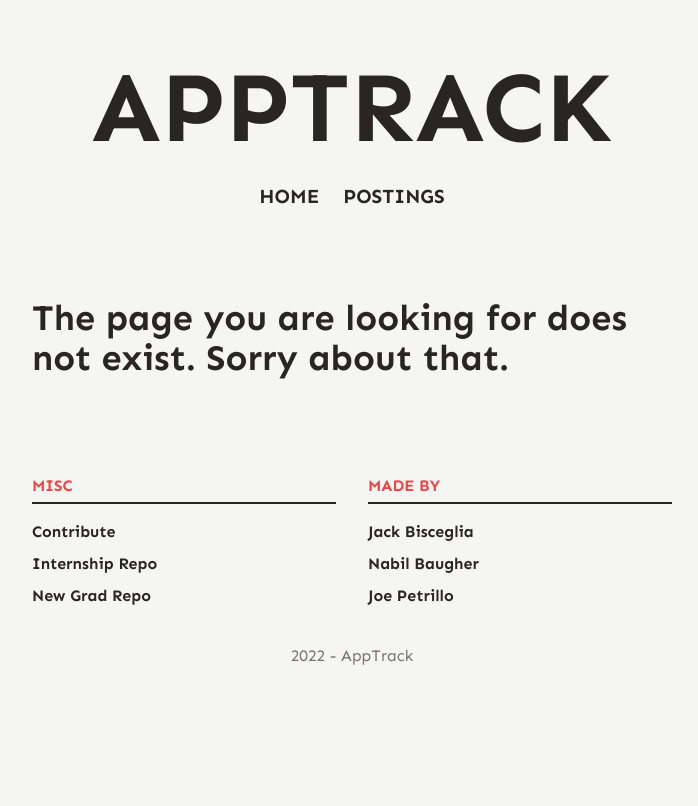
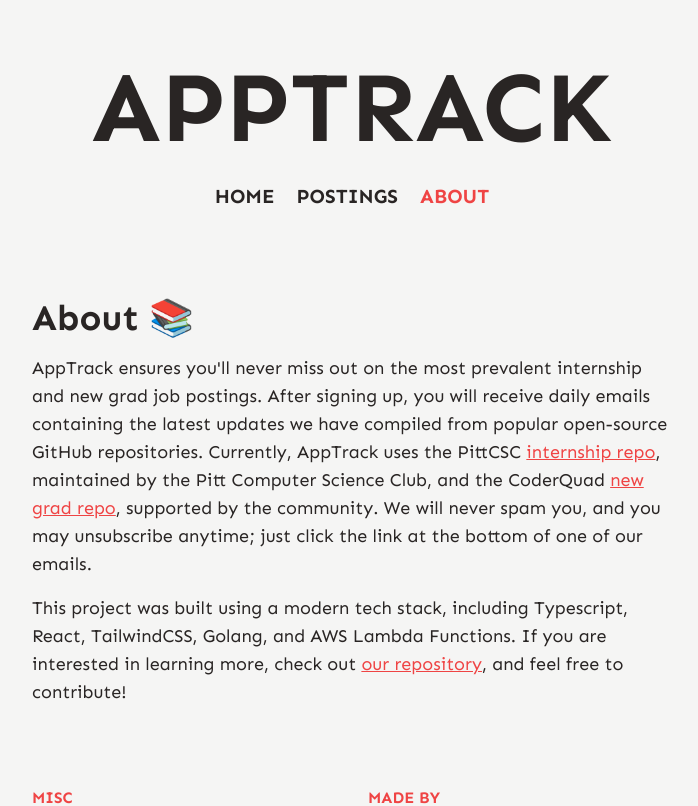
Before and after one commit to jackbisceglia/apptrack, a React (Vite) app in the folder tokyo/: page /about in a window 1280 px wide. Shown: the top 806 px of the page, without its empty margins (288-986 px from the left). Built offline with nearby package versions, Linux system fonts and the light colour scheme.

Commit message:
add favicon and about page

```diff
--- a/tokyo/index.html
+++ b/tokyo/index.html
@@ -9,6 +9,7 @@
       href="https://fonts.googleapis.com/css2?family=Sen:wght@400;700;800&display=swap"
       rel="stylesheet"
     />
+    <link rel="icon" href="favicon.ico" type="image/x-icon" />
     <script type="module" src="/src/main.tsx" defer></script>
     <title>AppTrack</title>
   </head>
--- a/tokyo/package.json
+++ b/tokyo/package.json
@@ -3,7 +3,7 @@
   "private": true,
   "version": "0.0.0",
   "scripts": {
-    "dev": "vite",
+    "dev": "vite --host",
     "build": "tsc && vite build",
     "preview": "vite preview"
   },
--- a/tokyo/src/App.tsx
+++ b/tokyo/src/App.tsx
@@ -5,6 +5,7 @@
 import Message from "./components/Message";
 import Home from "./routes/Home";
 import Unsubscribe from "./routes/Unsubscribe";
+import About from "./routes/About";
 
 import { postingsMsg, unsubscribeMsg, notFoundMsg } from "./utils/constants";
 
@@ -18,6 +19,7 @@
         <Route path="/postings" element={<Message message={postingsMsg} />} />
         <Route path="/unsubscribe" element={<Message message={unsubscribeMsg} />} />
         <Route path="/unsubscribe/:userId" element={<Unsubscribe />} />
+        <Route path="/about" element={<About/>}/>
         <Route path="*" element={<Message message={notFoundMsg} />} />
       </Routes>
       <Footer />
--- a/tokyo/src/components/Navbar.tsx
+++ b/tokyo/src/components/Navbar.tsx
@@ -8,7 +8,7 @@
     <header className="px-4 pt-8 pb-20">
       <div className="font-bold">
         <h1 className="text-center text-header">APPTRACK</h1>
-        <nav className="mx-auto flex h-[36px] max-w-screen-sm items-start justify-center gap-2 text-xl">
+        <nav className="mx-auto flex h-[36px] max-w-screen-sm items-start justify-center gap-1.5 text-xl">
           <NavLink
             to="/"
             className={({ isActive }) =>
@@ -25,6 +25,14 @@
           >
             POSTINGS
           </NavLink>
+          <NavLink
+            to="/about"
+            className={({ isActive }) =>
+              isActive ? `${sharedStyles} text-red-500` : `${sharedStyles}`
+            }
+          >
+            ABOUT
+          </NavLink>
         </nav>
       </div>
     </header>
--- /dev/null
+++ b/tokyo/src/routes/About.tsx
@@ -0,0 +1,47 @@
+export default function About() {
+  return (
+    <div className="px-4">
+      <div className="mx-auto max-w-screen-sm">
+        <h2 className="mb-4 text-4xl font-bold">About 📚</h2>
+        <p className="mb-4 text-lg">
+          AppTrack ensures you'll never miss out on the most prevalent
+          internship and new grad job postings. After signing up, you will
+          receive daily emails containing the latest updates we have compiled
+          from popular open-source GitHub repositories. Currently, AppTrack uses
+          the PittCSC{" "}
+          <a
+            className="text-red-500 underline"
+            href="https://github.com/pittcsc/Summer2023-Internships"
+            target="_blank"
+          >
+            internship repo
+          </a>
+          , maintained by the Pitt Computer Science Club, and the CoderQuad{" "}
+          <a
+            className="text-red-500 underline"
+            href="https://github.com/coderQuad/New-Grad-Positions-2023"
+            target="_blank"
+          >
+            new grad repo
+          </a>
+          , supported by the community. We will never spam you, and you may
+          unsubscribe anytime; just click the link at the bottom of one of our
+          emails.
+        </p>
+        <p className="text-lg">
+          This project was built using a modern tech stack, including
+          Typescript, React, TailwindCSS, Golang, and AWS Lambda Functions. If
+          you are interested in learning more, check out{" "}
+          <a
+            className="text-red-500 underline"
+            href="https://github.com/jackbisceglia/internship-tracker"
+            target="_blank"
+          >
+            our repository
+          </a>
+          , and feel free to contribute!
+        </p>
+      </div>
+    </div>
+  );
+}
--- a/tokyo/src/routes/Home.tsx
+++ b/tokyo/src/routes/Home.tsx
@@ -1,6 +1,7 @@
 import React, { useState } from "react";
 import { API } from "../utils/constants";
 import Status from "../components/Status";
+import { Link } from "react-router-dom";
 
 export default function Home() {
   const [email, setEmail] = useState("");
@@ -72,7 +73,7 @@
         </h2>
         <p className="mb-4 text-lg">
           Receive daily updates on the latest 2023 summer internship and new
-          grad job postings.
+          grad job postings. Made possible by the community.
         </p>
         <fieldset disabled={status.state === "loading"}>
           <form onSubmit={handleSubmit}>
```
